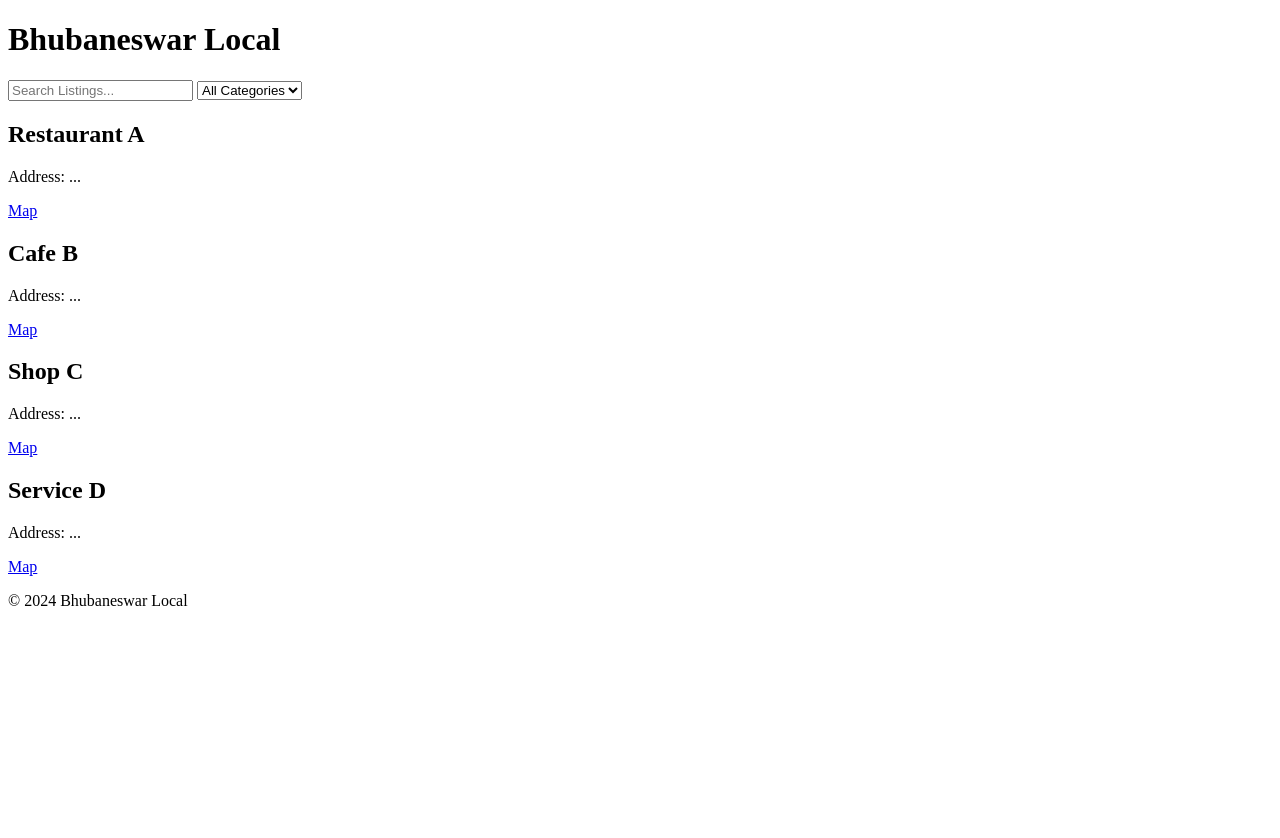
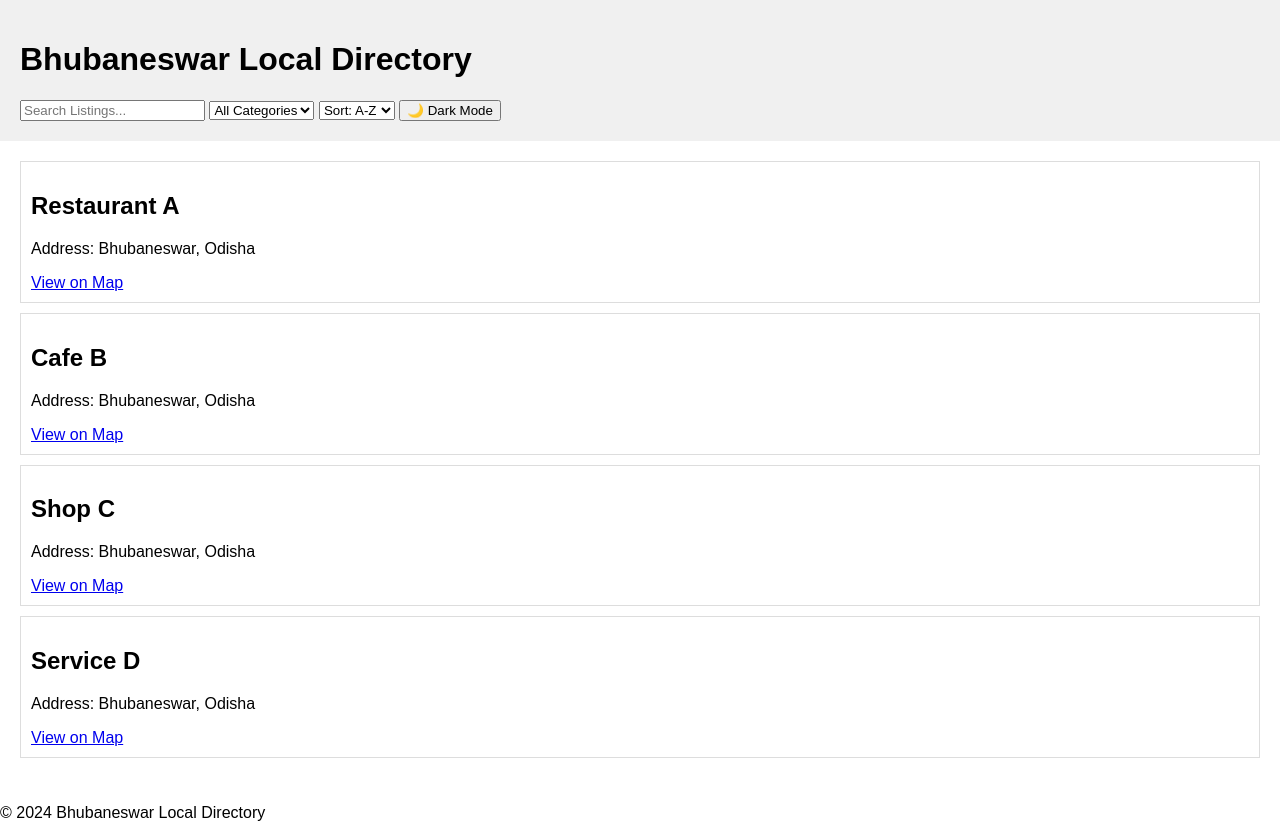
Before and after one commit to ayuu-07/e-shopping, a plain HTML site: page index.html in a window 1280 px wide. Before the commit the page ends 800 px from the top, so only its background shows below. Drawn offline with Linux system fonts and the light colour scheme.

Commit message:
Update index.html

```diff
--- a/index.html
+++ b/index.html
@@ -1,12 +1,14 @@
 <!DOCTYPE html>
-<html>
+<html lang="en">
 <head>
+    <meta charset="UTF-8">
+    <meta name="viewport" content="width=device-width, initial-scale=1.0">
     <title>Bhubaneswar Local Directory</title>
-    <link rel="stylesheet" href="Create style.css">
+    <link rel="stylesheet" href="style.css">
 </head>
 <body>
     <header>
-        <h1>Bhubaneswar Local</h1>
+        <h1>Bhubaneswar Local Directory</h1>
         <input type="text" id="searchInput" placeholder="Search Listings...">
         <select id="categoryFilter">
             <option value="">All Categories</option>
@@ -15,34 +17,42 @@
             <option value="shopping">Shopping</option>
             <option value="services">Services</option>
         </select>
+        <select id="sortOptions">
+            <option value="az">Sort: A-Z</option>
+            <option value="za">Sort: Z-A</option>
+        </select>
+        <button id="darkModeToggle">🌙 Dark Mode</button>
     </header>
+
     <main>
         <div id="listings">
-            <div class="listing" data-category="restaurant" data-name="Restaurant A">
+            <div class="listing" data-category="restaurant" data-name="restaurant a">
                 <h2>Restaurant A</h2>
-                <p>Address: ...</p>
-                <a href="https://maps.google.com/?q=...">Map</a>
+                <p>Address: Bhubaneswar, Odisha</p>
+                <a href="https://maps.google.com/?q=Bhubaneswar" target="_blank">View on Map</a>
             </div>
-            <div class="listing" data-category="cafe" data-name="Cafe B">
+            <div class="listing" data-category="cafe" data-name="cafe b">
                 <h2>Cafe B</h2>
-                <p>Address: ...</p>
-                <a href="https://maps.google.com/?q=...">Map</a>
+                <p>Address: Bhubaneswar, Odisha</p>
+                <a href="https://maps.google.com/?q=Bhubaneswar" target="_blank">View on Map</a>
             </div>
-            <div class="listing" data-category="shopping" data-name="Shop C">
+            <div class="listing" data-category="shopping" data-name="shop c">
                 <h2>Shop C</h2>
-                <p>Address: ...</p>
-                <a href="https://maps.google.com/?q=...">Map</a>
+                <p>Address: Bhubaneswar, Odisha</p>
+                <a href="https://maps.google.com/?q=Bhubaneswar" target="_blank">View on Map</a>
             </div>
-            <div class="listing" data-category="services" data-name="Service D">
+            <div class="listing" data-category="services" data-name="service d">
                 <h2>Service D</h2>
-                <p>Address: ...</p>
-                <a href="https://maps.google.com/?q=...">Map</a>
+                <p>Address: Bhubaneswar, Odisha</p>
+                <a href="https://maps.google.com/?q=Bhubaneswar" target="_blank">View on Map</a>
             </div>
         </div>
     </main>
+
     <footer>
-        <p>© 2024 Bhubaneswar Local</p>
+        <p>© 2024 Bhubaneswar Local Directory</p>
     </footer>
-    <script src="Create script.js"></script>
+
+    <script src="script.js"></script>
 </body>
 </html>
```
